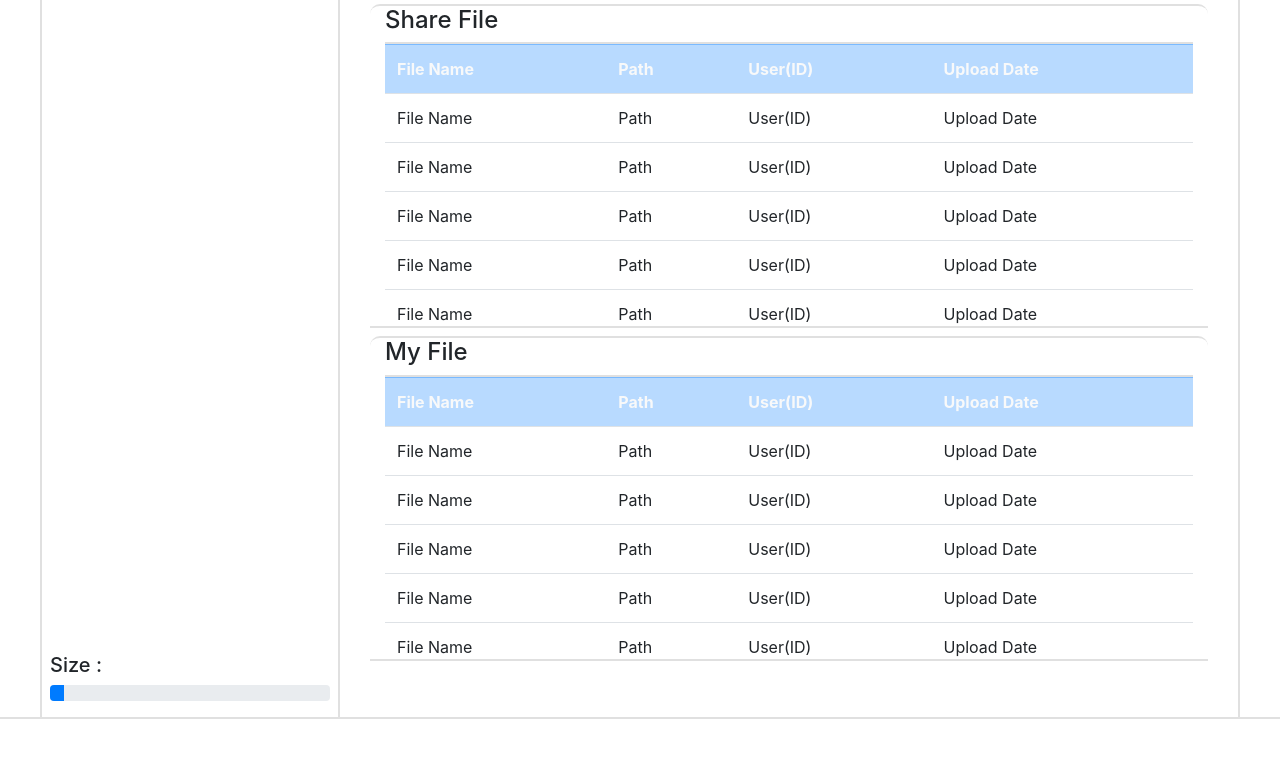
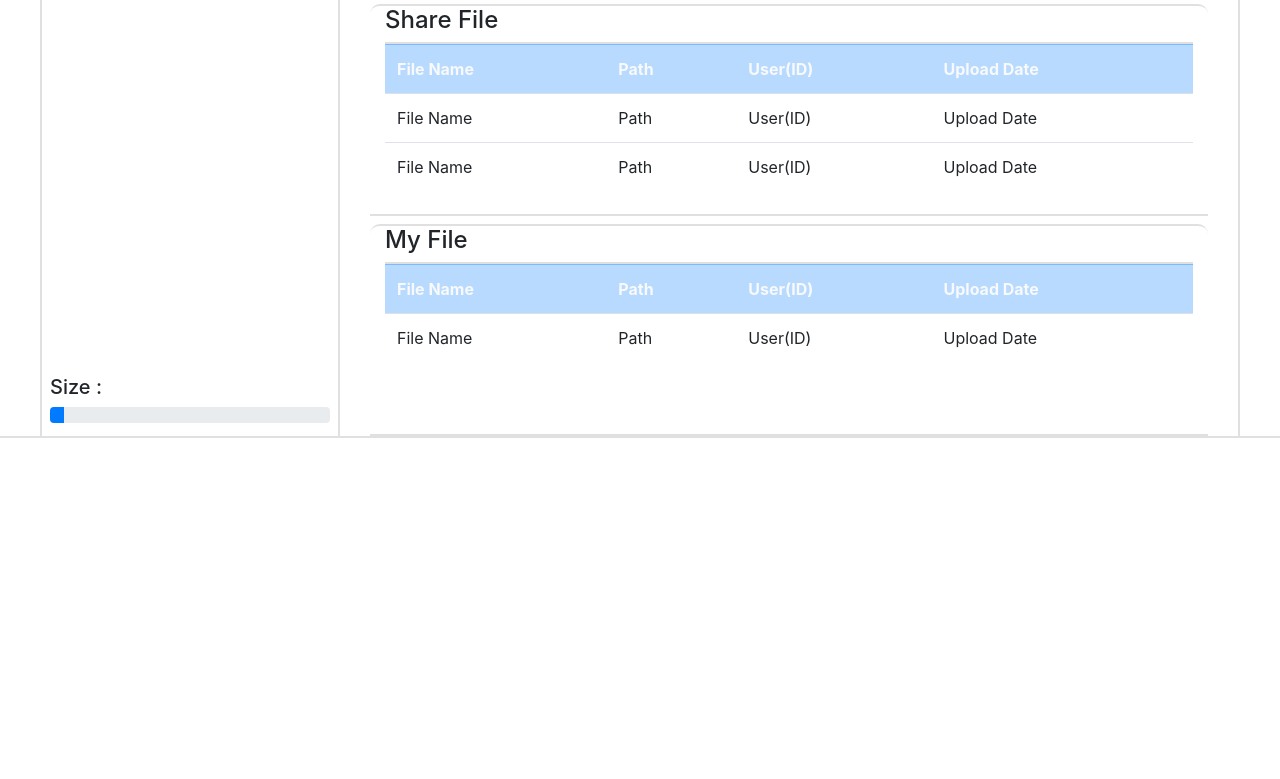
Before and after one commit to sys3948/share-cloud, a Django app: template cloud/templates/main.html in a window 1280 px wide. Shown: the part 166-945 px from the top of the page. After the commit the page ends 604 px from the top, so only its background shows below. Run offline with Django 3.2, Linux system fonts and the light colour scheme; the template is opened without the code that fills it, so the values that code supplies are empty.

Commit message:
commit 22 : 01-27 ~ 02-09 한 일 기록 & 현재 한일 기록.

```diff
--- a/account/templates/sign_up.html
+++ b/account/templates/sign_up.html
@@ -73,6 +73,7 @@
       return cookieValue;
     }
     const csrftoken = getCookie('csrftoken');
+    console.log(csrftoken);
 
 
     document.getElementsByTagName('form')[0].addEventListener('submit', (e) => {
--- a/cloud/templates/main.html
+++ b/cloud/templates/main.html
@@ -3,6 +3,7 @@
 {% block stylesheet %}
   {% load static %}
   <link rel="stylesheet" href="{% static 'cloud/main.css' %}" />
+  <script src="{% static 'getCookies.js' %}"></script>
 {% endblock %}
 
 {% block contents %}
@@ -43,24 +44,6 @@
                 <td>User(ID)</td>
                 <td>Upload Date</td>
               </tr>
-              <tr>
-                <td>File Name</td>
-                <td>Path</td>
-                <td>User(ID)</td>
-                <td>Upload Date</td>
-              </tr>
-              <tr>
-                <td>File Name</td>
-                <td>Path</td>
-                <td>User(ID)</td>
-                <td>Upload Date</td>
-              </tr>
-              <tr>
-                <td>File Name</td>
-                <td>Path</td>
-                <td>User(ID)</td>
-                <td>Upload Date</td>
-              </tr>
             </tbody>
           </table>
         </div>
@@ -88,34 +71,28 @@
                 <td>User(ID)</td>
                 <td>Upload Date</td>
               </tr>
-              <tr>
-                <td>File Name</td>
-                <td>Path</td>
-                <td>User(ID)</td>
-                <td>Upload Date</td>
-              </tr>
-              <tr>
-                <td>File Name</td>
-                <td>Path</td>
-                <td>User(ID)</td>
-                <td>Upload Date</td>
-              </tr>
-              <tr>
-                <td>File Name</td>
-                <td>Path</td>
-                <td>User(ID)</td>
-                <td>Upload Date</td>
-              </tr>
-              <tr>
-                <td>File Name</td>
-                <td>Path</td>
-                <td>User(ID)</td>
-                <td>Upload Date</td>
-              </tr>
             </tbody>
           </table>
         </div>
       </div>
     </div>
   </div>
+  <script>
+    document.getElementById('upload-btn').addEventListener('click', (e) => {
+      const csrftoken = getCookie('csrftoken');
+      const request = new Request(
+        "http://192.168.56.104:5000/upload/",
+        {headers : {'X-CSRFToken' : csrftoken}}
+      );
+
+      fetch(request,{
+        method : "POST",
+        body : JSON.stringify({"msg" : "hello world"}),
+      }).then(response =>{
+        return response.json();
+      }).then(response => {
+        console.log(response);
+      });
+    });
+  </script>
 {% endblock %}
--- /dev/null
+++ b/static/getCookies.js
@@ -0,0 +1,20 @@
+function getCookie(name) {
+  let cookieValue = null;
+  if (document.cookie && document.cookie !== '') {
+    const cookies = document.cookie.split(';');
+    for (let i = 0; i < cookies.length; i++) {
+      const cookie = cookies[i].trim();
+      // Does this cookie string begin with the name we want?
+      console.log(name.length);
+      console.log(cookie);
+      console.log(cookie.substring(0, name.length + 1))
+      console.log(name);
+      if (cookie.substring(0, name.length + 1) === (name + '=')) {
+        console.log('조건절에 잘 들어옴');
+        cookieValue = decodeURIComponent(cookie.substring(name.length + 1));
+        break;
+      }
+    }
+  }
+  return cookieValue;
+}
```
Also changed, not shown: README.md.
